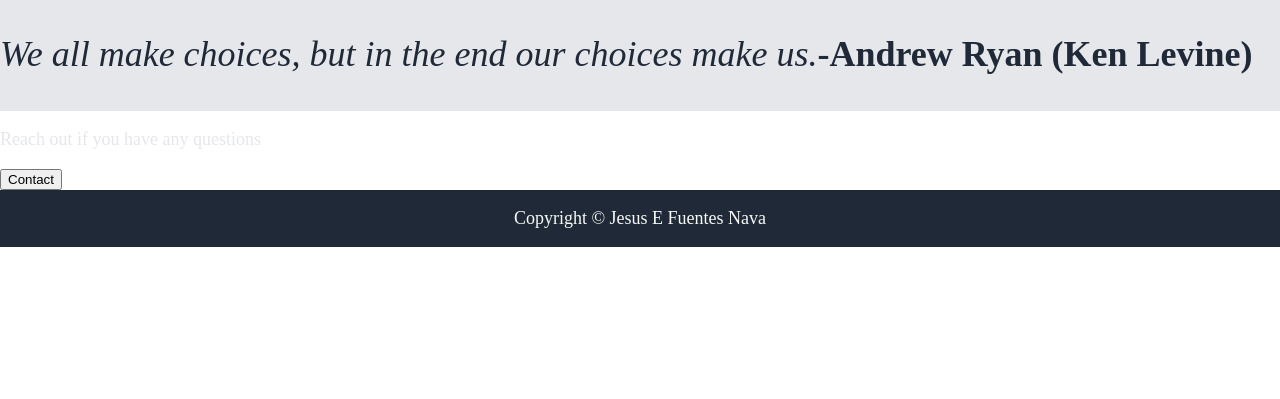
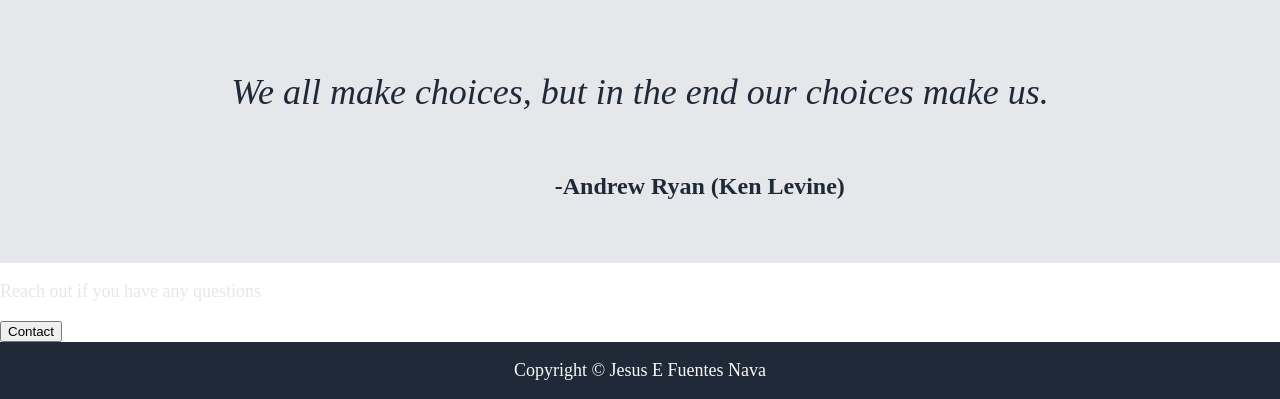
Before and after one commit to Jefuentesnava-OdinProject-Work/odin-landing-page, a plain HTML site: page index.html in a window 1280 px wide. Shown: the part 695-1094 px from the top of the page. Before the commit the page ends 942 px from the top, so only its background shows below. Drawn offline with Linux system fonts and the light colour scheme.

Commit message:
Updated Quote section

```diff
--- a/styles/styles.css
+++ b/styles/styles.css
@@ -68,6 +68,7 @@ a {
 
 .links {
     display: flex;
+    padding: 10px 0px;
     gap: 10px;
 }
 
@@ -94,16 +95,23 @@ a {
 
 .quote {
     display:flex;
+    flex-direction: column;
+    justify-content: center;
+    align-items: center;
     background-color: #e5e7eb;
     font-size: 36px;
     font-style: italic;
     color: #1F2937;
+    padding: 3% 0%;
 }
 
 .author-quote {
+    display: flex;
+    align-self: flex-end;
+    padding-right: 34%;
     font-style: normal;
     font-weight: bold;
-    align-self: flex-end;
+    font-size: 24px;
 }
 
 .footer {
```
